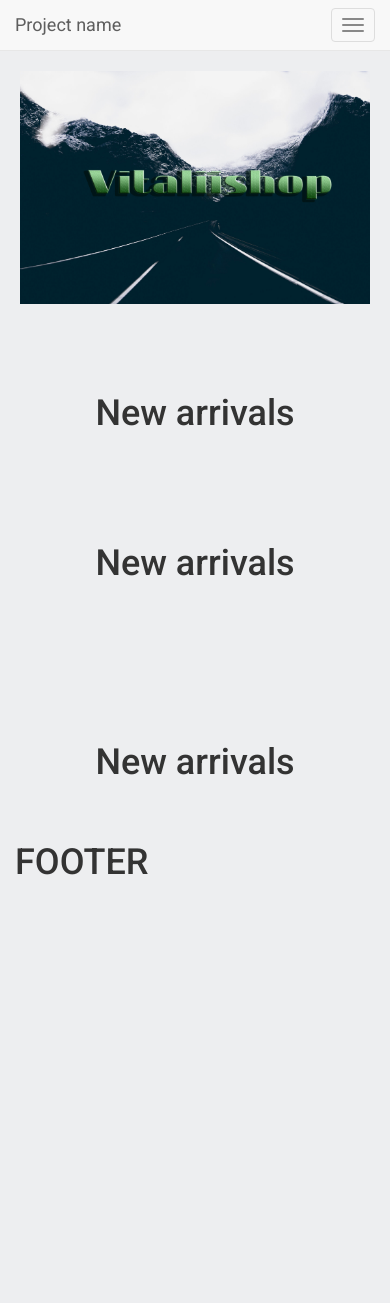
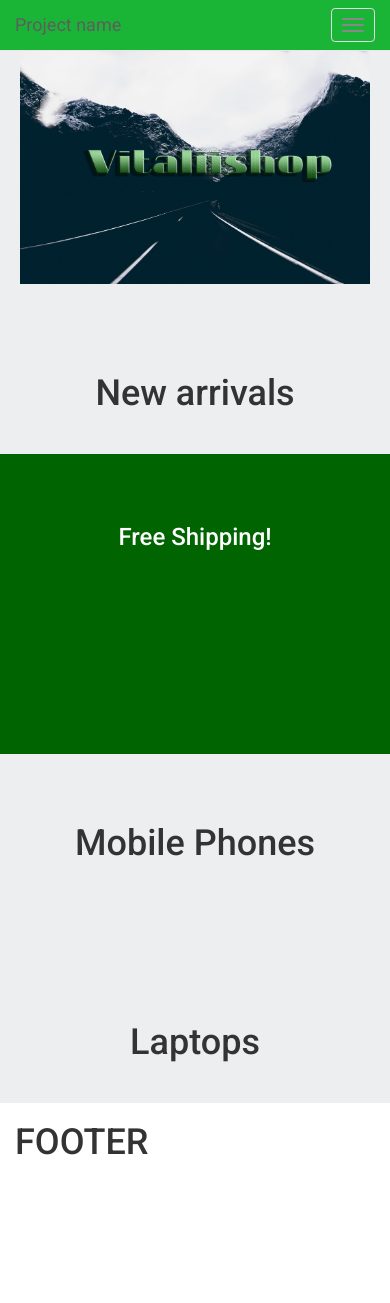
Before and after one commit to Viko1/Vitaliishop, a Django app: page / in a window 390 px wide. Before the commit the page ends 875 px from the top, so only its background shows below. Run offline with Django 3.2, Linux system fonts and the light colour scheme; data that the repository does not hold is empty; some libraries are stand-ins or nearby versions.

Commit message:
tworzenie rozdziałów laptop i phones, dodawanie zniżki, oraz kategorii

```diff
--- a/mysite/landing/views.py
+++ b/mysite/landing/views.py
@@ -19,5 +19,7 @@ def landing(request):
     return render(request, 'landing/landing.html', locals())
 
 def home(request):
-    products_images = ProductImage.objects.filter(is_active=True, is_main=True)
+    products_images = ProductImage.objects.filter(is_active=True, is_main=True, product__is_active=True)
+    products_images_phones = products_images.filter(product__category__id=1)
+    products_images_laptops = products_images.filter(product__category__id=2)
     return render(request, 'landing/home.html', locals())
--- a/mysite/static/style.css
+++ b/mysite/static/style.css
@@ -6,9 +6,16 @@ html, body{
 }
 
 .navbar{
-    margin-top: 0;
+    margin-bottom: -20px;
+    background-color: #1ab536;
+
 }
 
+.footer{
+    margin-bottom: -100px;
+    background-color: white;
+    height: 200px;
+}
 
 .section-top{
     margin: 20px;
@@ -19,7 +26,7 @@ html, body{
     background-color: white;
     border: 1px solid lightgray;
     position: relative;
-    padding: 5px;
+    padding: 10px 0 10px 0;
     text-align: center;
 }
 
@@ -36,3 +43,20 @@ html, body{
 .section h1{
     margin-bottom: 40px;
 }
+
+.discount-container{
+    position: absolute;
+    top: 30%;
+    background: #00d458;
+    width: 30%;
+    color: white;
+    font-weight: 700;
+    padding: 3px;
+}
+
+.section-delivery{
+    height: 300px;
+    background-color: darkgreen;
+    text-align: center;
+    color: white;
+}
--- a/mysite/templates/landing/home.html
+++ b/mysite/templates/landing/home.html
@@ -19,64 +19,35 @@
                     </h1>
 
                  {% for product_image in products_images %}
-                    <div class="col-lg-3">
-                        <div class="product-item">
-                            <div>
-                                <img src="{{ product_image.image.url }}" class="img-responsive">
-                            </div>
-                            <h4>{{ product_image.product.name }}</h4>
-                            <p>
-                               {{ product_image.product.description|truncatechars_html:70 }}
-                            </p>
-                            <div>
-                                {{ product_image.product.price }} Zł
-                            </div>
-                            <div class="add-to-card-btn">
-                                <button class="btn btn-success">
-                                    Add to cart
-                                </button>
-                            </div>
-                        </div>
-
-                    </div>
+                     {% include 'landing/product_item.html' %}
                  {% endfor %}
 
              </div>
         </div>
     </div>
 
+    <div class="section section-delivery">
+        <div>
+            <h3>
+                Free Shipping!
+            </h3>
+        </div>
+    </div>
+
 
     {% comment %}@@@@ section 2 @@@@{% endcomment %}
 
-    <div class="section section2">
+    <div class="section section2 phones-container">
         <div class="container">
              <div class="row">
                 <div class="col-lg-12">
                     <h1 class="text-center">
-                        New arrivals
+                        Mobile Phones
                     </h1>
 
-                 {% for product_image in products_images %}
-                    <div class="col-lg-3">
-                        <div class="product-item">
-                            <div>
-                                <img src="{{ product_image.image.url }}" class="img-responsive">
-                            </div>
-                            <h4>{{ product_image.product.name }}</h4>
-                            <p>
-                               {{ product_image.product.description|truncatechars_html:70 }}
-                            </p>
-                            <div>
-                                {{ product_image.product.price }} Zł
-                            </div>
-                            <div class="add-to-card-btn">
-                                <button class="btn btn-success">
-                                    Add to cart
-                                </button>
-                            </div>
-                        </div>
+                 {% for product_image in products_images_phones %}
+                     {% include 'landing/product_item.html' %}
 
-                    </div>
                  {% endfor %}
 
              </div>
@@ -89,35 +60,17 @@
 
 
     </div>
-    <div class="section section3">
+    <div class="section section3 laptops-container">
         <div class="container">
              <div class="row">
                 <div class="col-lg-12">
                     <h1 class="text-center">
-                        New arrivals
+                        Laptops
                     </h1>
 
-                 {% for product_image in products_images %}
-                    <div class="col-lg-3">
-                        <div class="product-item">
-                            <div>
-                                <img src="{{ product_image.image.url }}" class="img-responsive">
-                            </div>
-                            <h4>{{ product_image.product.name }}</h4>
-                            <p>
-                               {{ product_image.product.description|truncatechars_html:70 }}
-                            </p>
-                            <div>
-                                {{ product_image.product.price }} Zł
-                            </div>
-                            <div class="add-to-card-btn">
-                                <button class="btn btn-success">
-                                    Add to cart
-                                </button>
-                            </div>
-                        </div>
+                 {% for product_image in products_images_laptops %}
+                     {% include 'landing/product_item.html' %}
 
-                    </div>
                  {% endfor %}
 
              </div>
```
Also changed, not shown: mysite/products/admin.py (+10 -0 lines), mysite/products/models.py (+15 -0 lines), mysite/templates/landing/product_item.html (added, +28 -0 lines).
